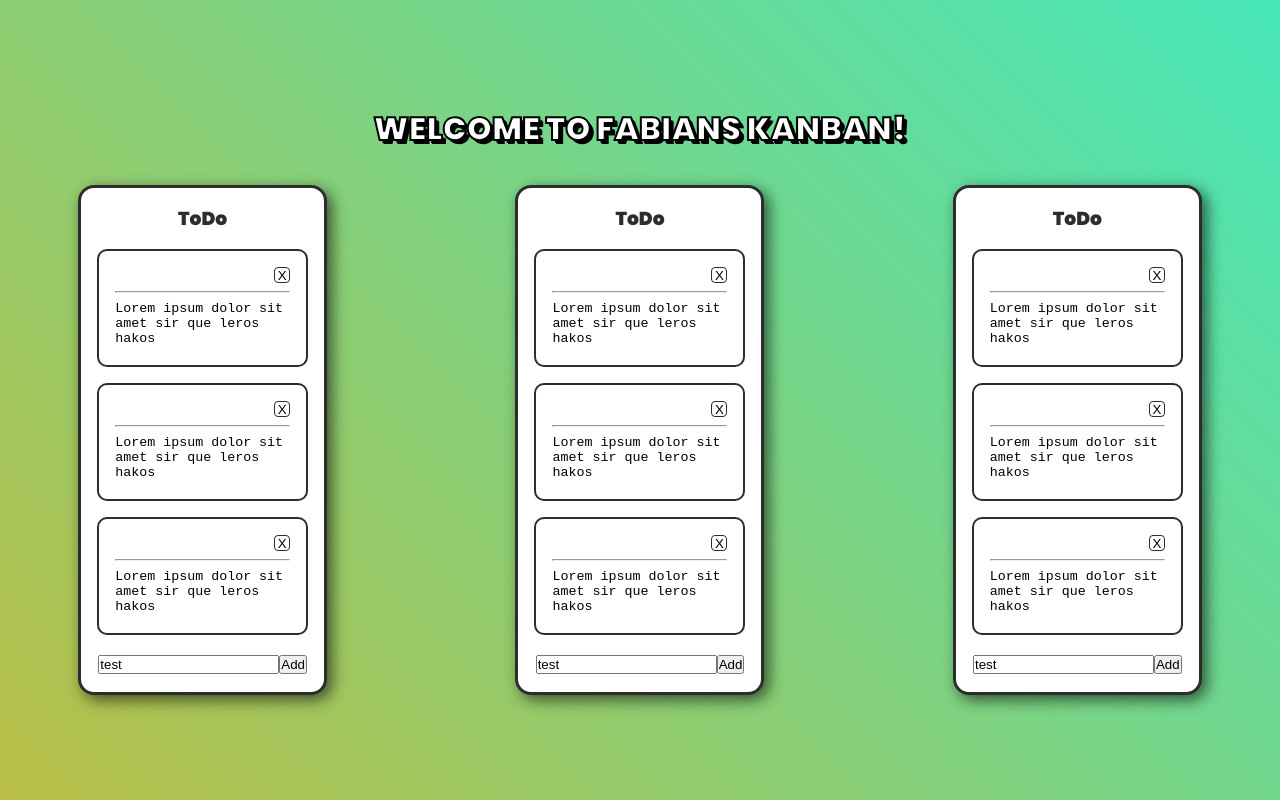
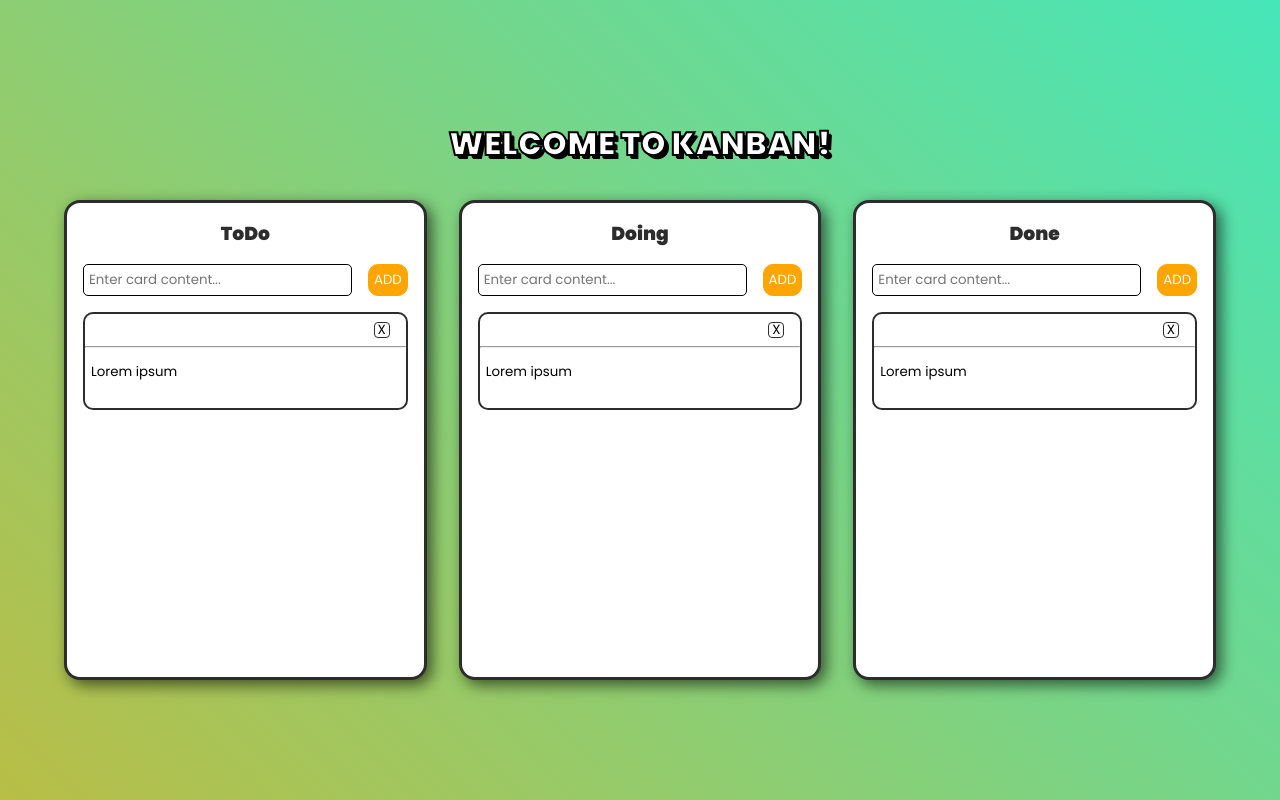
Before and after one commit to Fabianofski/Learning-Angular, an Angular app in the folder kanban/: page / in a window 1280 px wide. Built offline with nearby package versions, Linux system fonts and the light colour scheme.

Commit message:
Added Card Adding and Dragging

```diff
--- a/kanban/src/app/app.component.css
+++ b/kanban/src/app/app.component.css
@@ -33,6 +33,11 @@
   place-items: center;
   gap: 2rem;
 
+  width: 90%;
+  max-width: 150rem;
+}
+
+.list-container > * {
   width: 100%;
 }
 
--- a/kanban/src/app/app.component.html
+++ b/kanban/src/app/app.component.html
@@ -1,8 +1,8 @@
 <div class="container">
-  <h1>{{title.toUpperCase()}}</h1>
+  <h1>{{ title.toUpperCase() }}</h1>
   <div class="list-container">
-    <app-list></app-list>
-    <app-list></app-list>
-    <app-list></app-list>
+    <app-list [listTitle]="'ToDo'"></app-list>
+    <app-list [listTitle]="'Doing'"></app-list>
+    <app-list [listTitle]="'Done'"></app-list>
   </div>
 </div>
--- a/kanban/src/app/app.component.ts
+++ b/kanban/src/app/app.component.ts
@@ -3,8 +3,8 @@ import { Component } from '@angular/core';
 @Component({
   selector: 'app-root',
   templateUrl: './app.component.html',
-  styleUrls: ['./app.component.css']
+  styleUrls: ['./app.component.css'],
 })
 export class AppComponent {
-  title = 'Welcome To Fabians Kanban!';
+  title = 'Welcome to Kanban!';
 }
--- a/kanban/src/app/list/card/card.component.css
+++ b/kanban/src/app/list/card/card.component.css
@@ -5,25 +5,51 @@
   justify-content: flex-start;
 
   width: 100%;
-  padding: 1rem;
+  background-color: white;
 
   border: 2px solid #2d2d2d;
   border-radius: 10px;
+}
+
+.dragged-card {
+  position: absolute;
 }
 
 textarea {
   width: 100%;
   min-height: 3rem;
 
-  border: none;
+  border: 1px solid transparent;
+  border-radius: 10px;
+  padding: 5px;
 
   resize: none;
+
+  transition: border 0.2s ease-in;
+}
+
+textarea:focus {
+  outline: none;
+  border: 1px solid orange;
 }
 
 hr {
   width: 100%;
   margin-bottom: 0.5rem;
-  margin-top: 0.5rem;
+}
+
+.drag-area {
+  width: 100%;
+  height: 2rem;
+  padding: 1rem;
+}
+
+.drag-area:hover {
+  cursor: grab;
+}
+
+.dragging:hover {
+  cursor: grabbing;
 }
 
 .tools {
@@ -32,6 +58,7 @@ hr {
   justify-content: flex-end;
 
   width: 100%;
+  height: 100%;
 }
 
 .tools button {
@@ -48,6 +75,10 @@ hr {
 }
 
 .tools button:hover {
-  background-color: red;
+  background-color: orange;
+  color: white;
+
   cursor: pointer;
+
+  transition: background-color 0.2s ease-in;
 }
--- a/kanban/src/app/list/card/card.component.html
+++ b/kanban/src/app/list/card/card.component.html
@@ -1,6 +1,13 @@
-<div class="card">
-  <div class="tools">
-    <button (click)="deleteCard($event)" class="delete-button">X</button>
+<div class="card" [ngClass]="{ 'dragged-card': dragging }" #card>
+  <div
+    class="drag-area"
+    (mouseup)="endDrag($event)"
+    (mousedown)="startDrag($event)"
+    [ngClass]="{ dragging: dragging }"
+  >
+    <div class="tools">
+      <button (click)="deleteCard($event)" class="delete-button">X</button>
+    </div>
   </div>
   <hr />
   <textarea [(ngModel)]="cardText"></textarea>
--- a/kanban/src/app/list/card/card.component.ts
+++ b/kanban/src/app/list/card/card.component.ts
@@ -1,4 +1,4 @@
-import { Component } from '@angular/core';
+import { Component, ElementRef, Input, ViewChild } from '@angular/core';
 
 @Component({
   selector: 'app-card',
@@ -6,9 +6,42 @@ import { Component } from '@angular/core';
   styleUrls: ['./card.component.css'],
 })
 export class CardComponent {
-  cardText = 'Lorem ipsum dolor sit amet sir que leros hakos';
+  @Input() cardText = '';
+  @ViewChild('card') card: ElementRef<HTMLDivElement>;
+  dragging = false;
+  offsetX = 0;
+  offsetY = 0;
+
+  ngOnInit() {
+    document.addEventListener('mousemove', (e: MouseEvent) => {
+      this.drag(e);
+    });
+  }
 
   deleteCard(e: Event) {
     (<HTMLInputElement>e.target).parentElement.parentElement.remove();
   }
+
+  startDrag(e: MouseEvent) {
+    let rect = this.card.nativeElement.getBoundingClientRect();
+    this.offsetX = e.x - rect.left;
+    this.offsetY = e.y - rect.top;
+    this.card.nativeElement.style.width = rect.width + 'px';
+
+    this.dragging = true;
+
+    this.drag(e);
+  }
+
+  drag(e: MouseEvent) {
+    if (!this.dragging) return;
+
+    this.card.nativeElement.style.left = e.x - this.offsetX + 'px';
+    this.card.nativeElement.style.top = e.y - this.offsetY + 'px';
+  }
+
+  endDrag(e: MouseEvent) {
+    this.card.nativeElement.style.width = '100%';
+    this.dragging = false;
+  }
 }
--- a/kanban/src/app/list/list.component.css
+++ b/kanban/src/app/list/list.component.css
@@ -1,7 +1,3 @@
-app-list {
-  width: 100%;
-}
-
 .list {
   display: flex;
   flex-direction: column;
@@ -22,3 +18,59 @@ app-list {
   border-radius: 1rem;
   box-shadow: var(--box-shadow);
 }
+
+.list h3 {
+  text-align: center;
+}
+
+.list > * {
+  width: 100%;
+}
+
+.card-container {
+  overflow-y: auto;
+  height: 100%;
+}
+
+.add-form {
+  display: flex;
+  justify-content: center;
+  gap: 1rem;
+}
+
+.add-btn {
+  flex: 1;
+
+  width: 100%;
+  background-color: orange;
+
+  color: white;
+
+  border: 1px solid orange;
+  border-radius: 10px;
+
+  transition: background-color 0.2s ease-in;
+}
+
+.add-btn:hover {
+  background-color: white;
+  color: orange;
+
+  cursor: pointer;
+}
+
+.add-input {
+  flex: 4;
+
+  padding: 5px;
+
+  border: 1px solid black;
+  border-radius: 5px;
+
+  transition: border 0.2s ease-in;
+}
+
+.add-input:focus {
+  outline: none;
+  border: 1px solid orange;
+}
--- a/kanban/src/app/list/list.component.html
+++ b/kanban/src/app/list/list.component.html
@@ -1,10 +1,15 @@
 <div class="list">
   <h3>{{ listTitle }}</h3>
-  <app-card></app-card>
-  <app-card></app-card>
-  <app-card></app-card>
-  <div>
-    <input type="text" [(ngModel)]="text" />
-    <button>Add</button>
+  <div class="add-form">
+    <input
+      class="add-input"
+      type="text"
+      [(ngModel)]="text"
+      placeholder="Enter card content..."
+    />
+    <button class="add-btn" type="button" (click)="addCard()">ADD</button>
+  </div>
+  <div class="card-container">
+    <app-card *ngFor="let cardText of cards" [cardText]="cardText"></app-card>
   </div>
 </div>
--- a/kanban/src/app/list/list.component.ts
+++ b/kanban/src/app/list/list.component.ts
@@ -1,11 +1,17 @@
-import { Component } from '@angular/core';
+import { Component, Input } from '@angular/core';
 
 @Component({
   selector: 'app-list',
   templateUrl: './list.component.html',
-  styleUrls: ['./list.component.css']
+  styleUrls: ['./list.component.css'],
 })
 export class ListComponent {
-  listTitle = "ToDo";
-  text = "test";
+  @Input() listTitle = 'Title';
+  cards = ['Lorem ipsum'];
+  text = '';
+
+  addCard() {
+    this.cards.push(this.text);
+    this.text = '';
+  }
 }
--- a/kanban/src/styles.css
+++ b/kanban/src/styles.css
@@ -1,20 +1,22 @@
 @font-face {
   font-family: "Poppins";
-  src: local("Poppins"), url("assets/fonts/Poppins-Regular.ttf") format("truetype");
+  src: local("Poppins"),
+    url("assets/fonts/Poppins-Regular.ttf") format("truetype");
   font-weight: 400;
   font-style: normal;
 }
 
 @font-face {
   font-family: "Poppins";
-  src: local("Poppins"), url("assets/fonts/Poppins-Black.ttf") format("truetype");
+  src: local("Poppins"),
+    url("assets/fonts/Poppins-Black.ttf") format("truetype");
   font-weight: 900;
   font-style: normal;
 }
 
 :root {
   --text-shadow: 1px 1px 0 rgba(0, 0, 0, 1), 3px 3px 0 rgba(0, 0, 0, 1),
-  4px 4px 0 rgba(0, 0, 0, 1);
+    4px 4px 0 rgba(0, 0, 0, 1);
   --box-shadow: 5px 5px 15px rgba(0, 0, 0, 0.6);
 }
 
@@ -22,11 +24,10 @@
   box-sizing: border-box;
   margin: 0;
   padding: 0;
+  font-family: "Poppins", sans-serif;
 }
 
 body {
   margin: 0;
   padding: 0;
-
-  font-family: "Poppins", sans-serif;
 }
```
Also changed, not shown: kanban/src/app/app.module.ts (+5 -12 lines).
